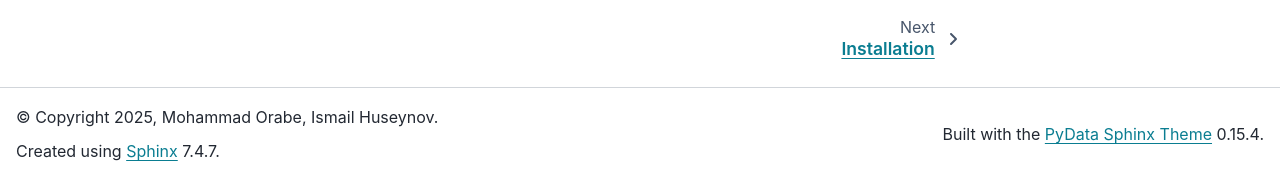
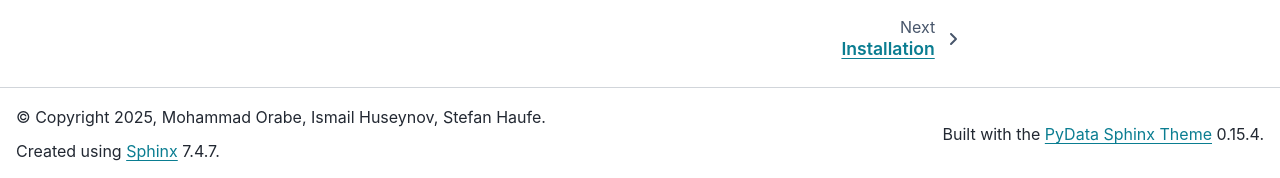
Before and after one commit to braindatalab/CaliBrain, a Sphinx documentation site: the page built from docs/source/index.rst, in a window 1280 px wide and 900 px high, scrolled down 2184 px. Shown: the part 719-897 px from the top of the window. Built offline with Sphinx 7.4.7 and the PyData theme 0.15.4, drawn with Linux system fonts in a browser that asks for light colours.

Commit message:
chore: update authors list to include Stefan Haufe

```diff
--- a/docs/source/conf.py
+++ b/docs/source/conf.py
@@ -17,8 +17,8 @@ sys.path.insert(0, str(project_root))
 
 # ... Project information ...
 project = 'CaliBrain'
-copyright = '2025, Mohammad Orabe, Ismail Huseynov'
-author = 'Mohammad Orabe, Ismail Huseynov'
+copyright = '2025, Mohammad Orabe, Ismail Huseynov, Stefan Haufe'
+author = 'Mohammad Orabe, Ismail Huseynov, Stefan Haufe'
 print(f"DEBUG: calibrain.__version__ = {calibrain.__version__}")
 release = calibrain.__version__
 
--- a/pyproject.toml
+++ b/pyproject.toml
@@ -9,6 +9,7 @@ description = "Uncertainty estimation and calibration in EEG/MEG inverse source
 authors = [
     {name = "Mohammad Orabe", email = "orabe.mhd@gmail.com"},
     {name = "Ismail Huseynov", email = "ismailhuseynov6666@gmail.com"},
+    {name = "Stefan Haufe", email = "haufe@tu-berlin.de"}
 ]
 license = {text = "MIT"} # TODO
 readme = "README.md"
```
